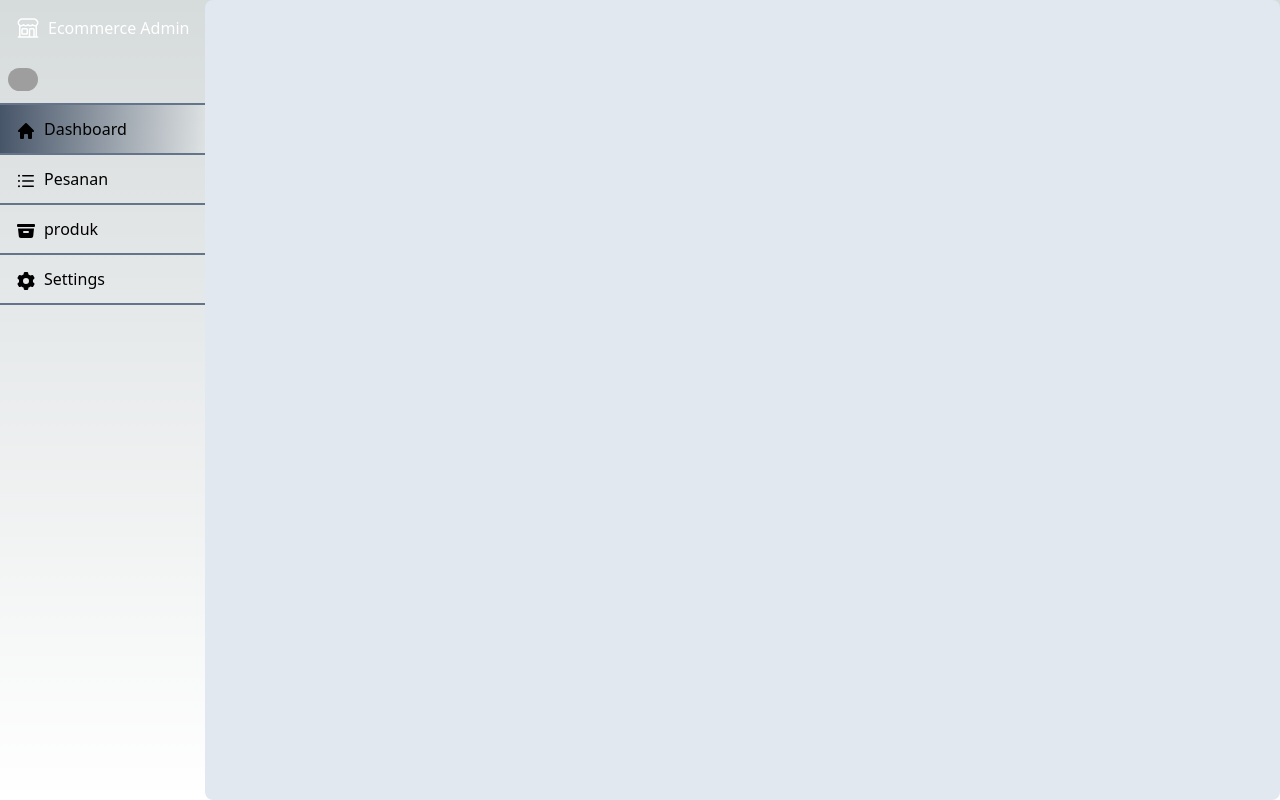
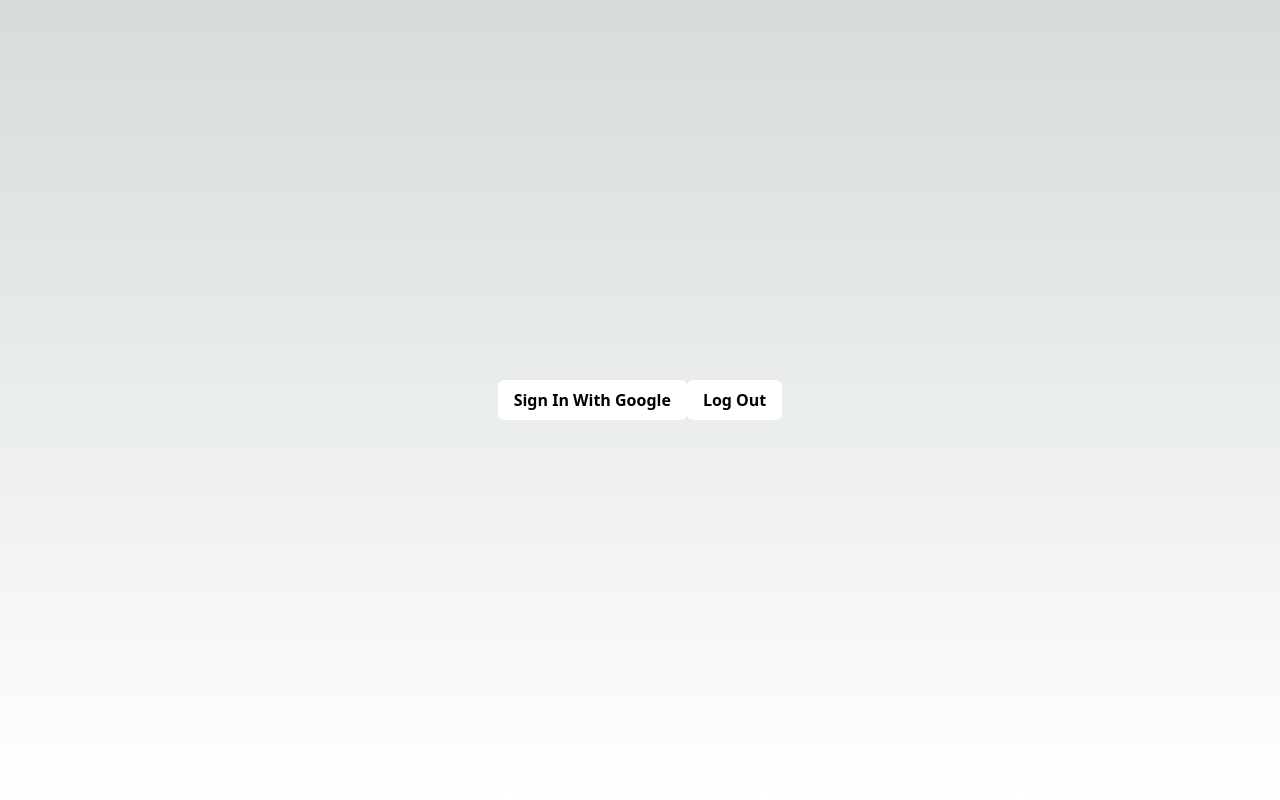
Before and after one commit to Yoga723/e-commerce_next-13, a Next.js app: page / in a window 1280 px wide. Built offline with nearby package versions, Linux system fonts and the light colour scheme; no server answers; grey boxes are pictures that could not be loaded.

Commit message:
fifth commits

```diff
--- a/app/page.tsx
+++ b/app/page.tsx
@@ -13,36 +13,36 @@
   }
   const { data: session } = useSession(); // Sesi akun ke goggle, dll
 
-  // if (session) {
-  //     const userIMG = session?.user?.image?.toString();
-  //     const userName = session?.user?.name?.toString();
+  if (session) {
+      const userIMG = session?.user?.image?.toString();
+      const userName = session?.user?.name?.toString();
     return (
     <main className="flex h-full">
       <Navigation/>
 
       <div className="flex flex-grow p-3 rounded-lg bg-slate-200 text-black">
-        {/* <p>Hello {userName}!</p> */}
+        <p>Hello {userName}!</p>
       </div>
     </main>
   );
-  // } else {
-  //   return (
-  //     <div className="flex h-full items-center justify-center">
-  //       <button
-  //         type="button"
-  //         className="bg-white p-2 px-4 text-black font-semibold rounded-md"
-  //         onClick={() => signIn("google")}
-  //       >
-  //         Sign In With Google
-  //       </button>
-  //       <button
-  //         type="button"
-  //         className="bg-white p-2 px-4 text-black font-semibold rounded-md"
-  //         onClick={() => signOut()}
-  //       >
-  //         Log Out
-  //       </button>
-  //     </div>
-  //   );
-  // }
+  } else {
+    return (
+      <div className="flex h-full items-center justify-center">
+        <button
+          type="button"
+          className="bg-white p-2 px-4 text-black font-semibold rounded-md"
+          onClick={() => signIn("google")}
+        >
+          Sign In With Google
+        </button>
+        <button
+          type="button"
+          className="bg-white p-2 px-4 text-black font-semibold rounded-md"
+          onClick={() => signOut()}
+        >
+          Log Out
+        </button>
+      </div>
+    );
+  }
 }
```
